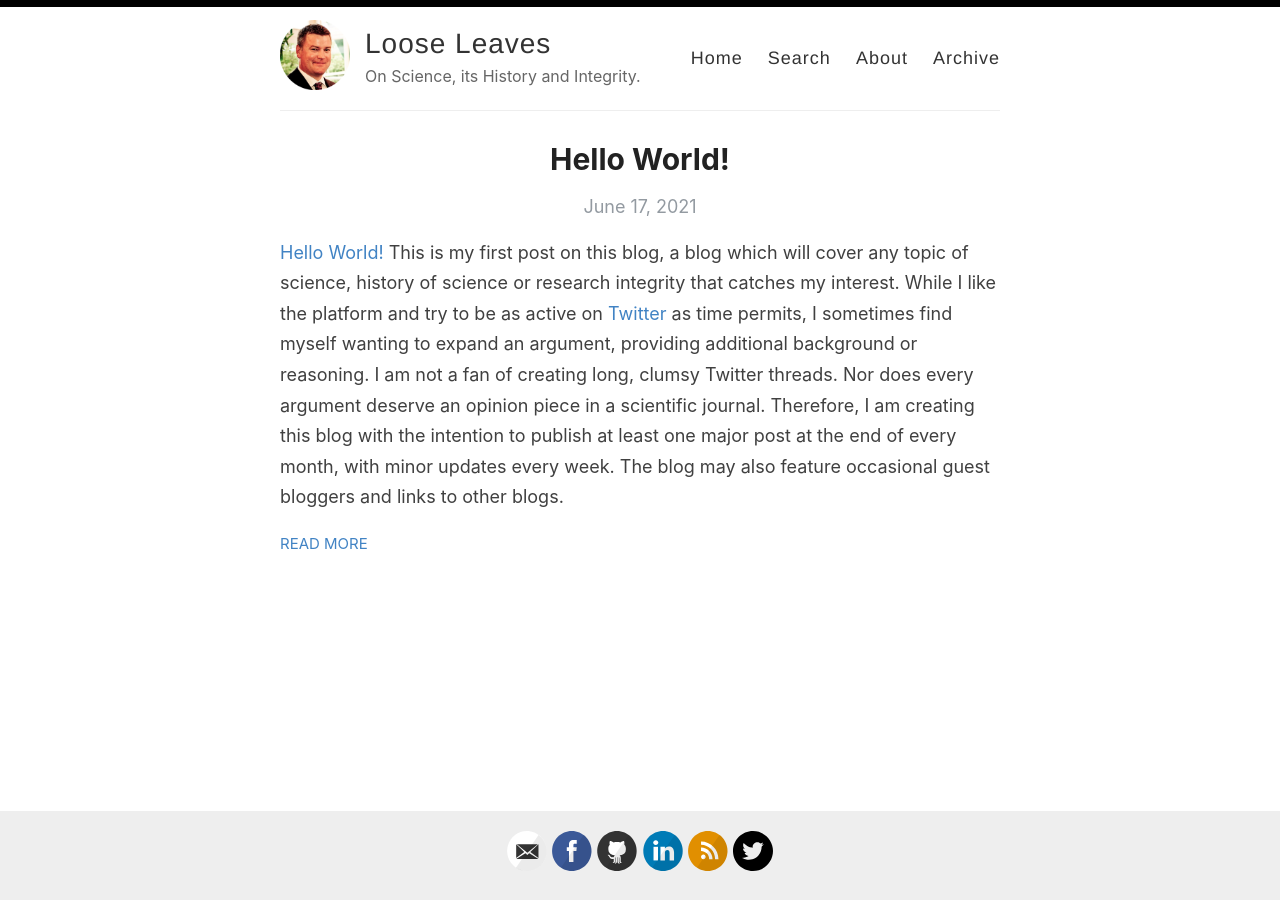
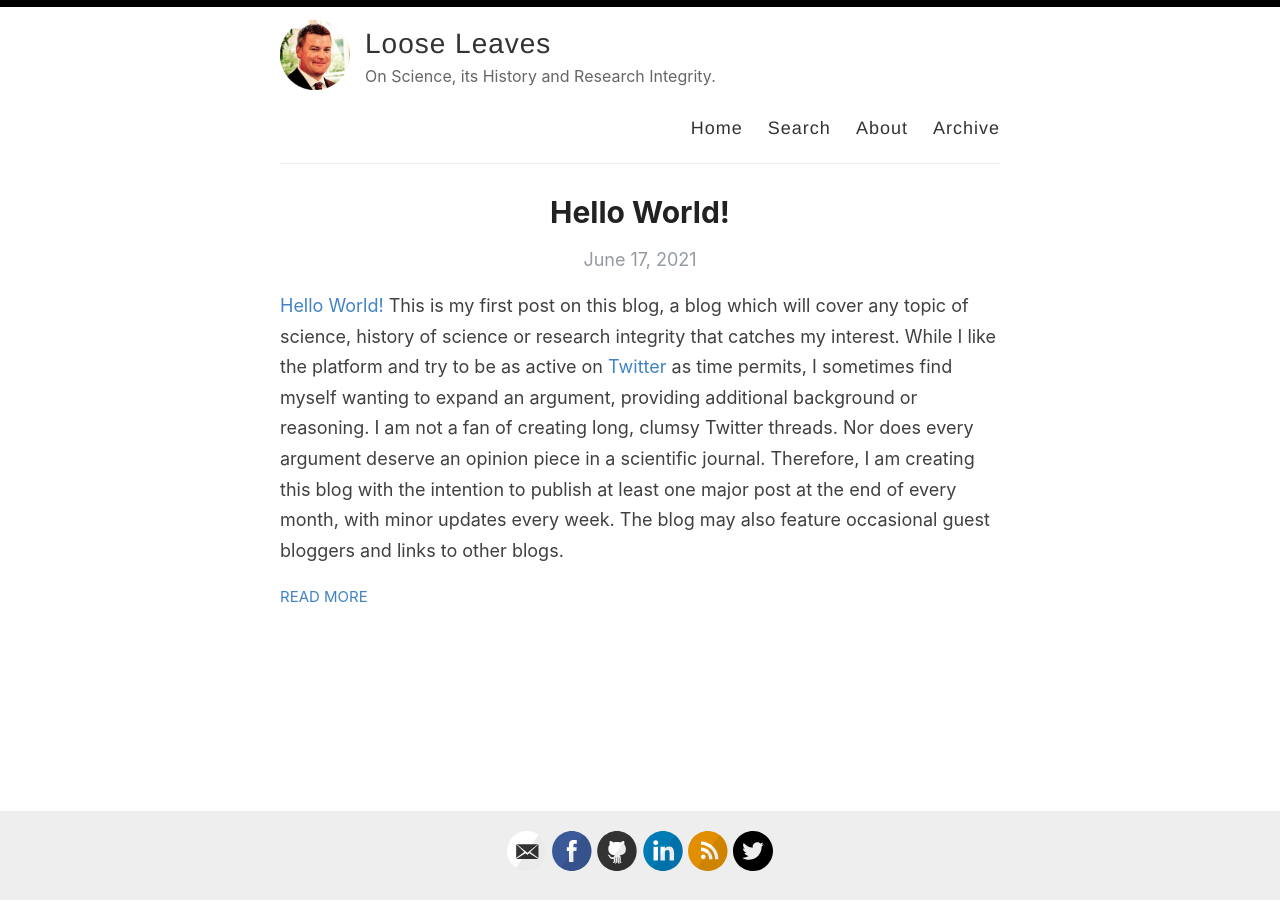
Before and after one commit to amitmerchant1990/reverie, a Jekyll site: the page built from index.html, in a window 1280 px wide. Built offline with Jekyll 4.4.1, drawn with Linux system fonts in a browser that asks for light colours; the list of posts is cut into pages by our own code.

Commit message:
Update _config.yml

```diff
--- a/_config.yml
+++ b/_config.yml
@@ -9,7 +9,7 @@ name: Loose Leaves
 author: Magnus Palmblad
 
 # Short bio or description (displayed in the header)
-description: On Science, its History and Integrity.
+description: On Science, its History and Research Integrity.
 
 # URL of your avatar or profile pic (you could use your GitHub profile pic)
 avatar: /images/circle-cropped.png
```
